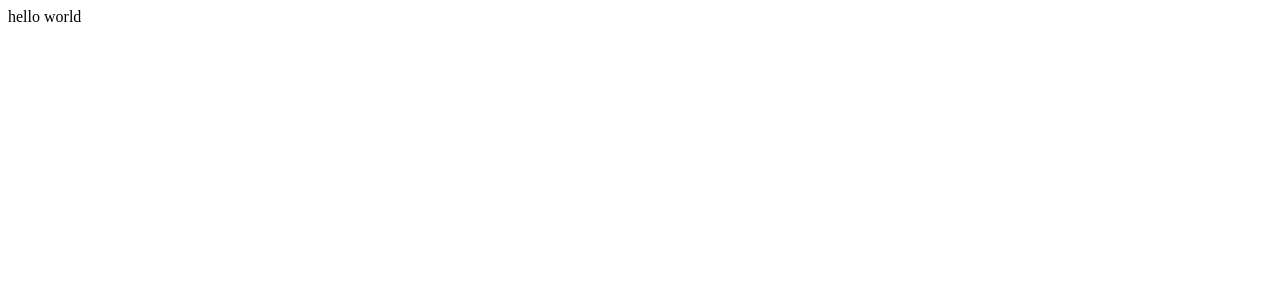
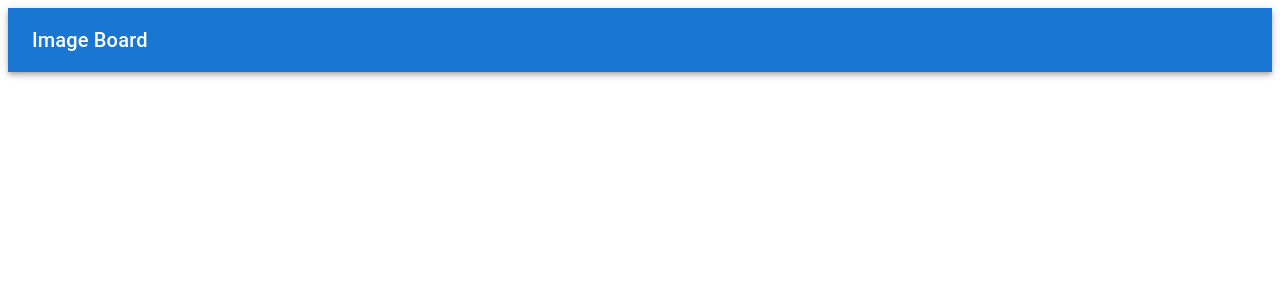
Before and after one commit to omurbekov-azamat/homework-77, a React (Create React App) app in the folder frontend/: page / in a window 1280 px wide. Shown: the top 300 px of the page. Built offline with nearby package versions, Linux system fonts and the light colour scheme.

Commit message:
added component AppToolbar.tsx and created file axiosApi.ts;

```diff
--- a/frontend/src/App.tsx
+++ b/frontend/src/App.tsx
@@ -1,10 +1,11 @@
 import React from 'react';
+import AppToolbar from "./components/UI/AppToolbar/AppToolbar";
 
 function App() {
   return (
-    <div>
-      hello world
-    </div>
+    <>
+        <AppToolbar/>
+    </>
   );
 }
 
--- /dev/null
+++ b/frontend/src/components/UI/AppToolbar/AppToolbar.tsx
@@ -0,0 +1,16 @@
+import React from 'react';
+import {AppBar, Toolbar, Typography} from '@mui/material';
+
+const AppToolbar = () => {
+    return (
+        <AppBar position="sticky" sx={{mb: 2}}>
+            <Toolbar>
+                <Typography variant="h6" component="div" sx={{flexGrow: 1}}>
+                    Image Board
+                </Typography>
+            </Toolbar>
+        </AppBar>
+    );
+};
+
+export default AppToolbar;
--- /dev/null
+++ b/frontend/src/constants.ts
@@ -0,0 +1 @@
+export const apiUrl = 'http://localhost:8000';
```
Also changed, not shown: frontend/src/axiosApi.ts (added, +8 -0 lines).
